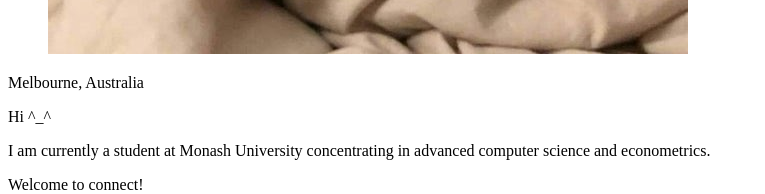
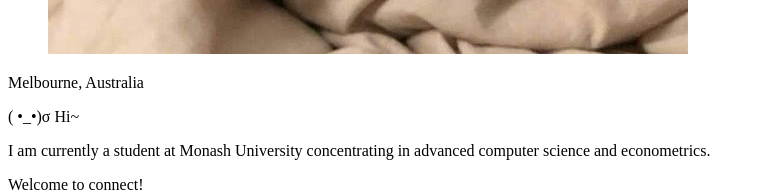
Before and after one commit to michaelwsd/michaelwsd.github.io, a Jekyll site: the page built from _pages/about.md, in a window 1280 px wide. Shown: the part 1060-1254 px from the top of the page, without its empty margins (0-765 px from the left). Built offline with Jekyll 4.4.1, drawn with Linux system fonts in a browser that asks for light colours; comment, search, counter and statistics services are not loaded.

```diff
--- a/_pages/about.md
+++ b/_pages/about.md
@@ -17,6 +17,6 @@ selected_papers: false # includes a list of papers marked as "selected={true}"
 social: true  # includes social icons at the bottom of the page
 ---
 
-Hi  ^_^
+( •_•)σ Hi~
 
 I am currently a student at Monash University concentrating in advanced computer science and econometrics.
```
